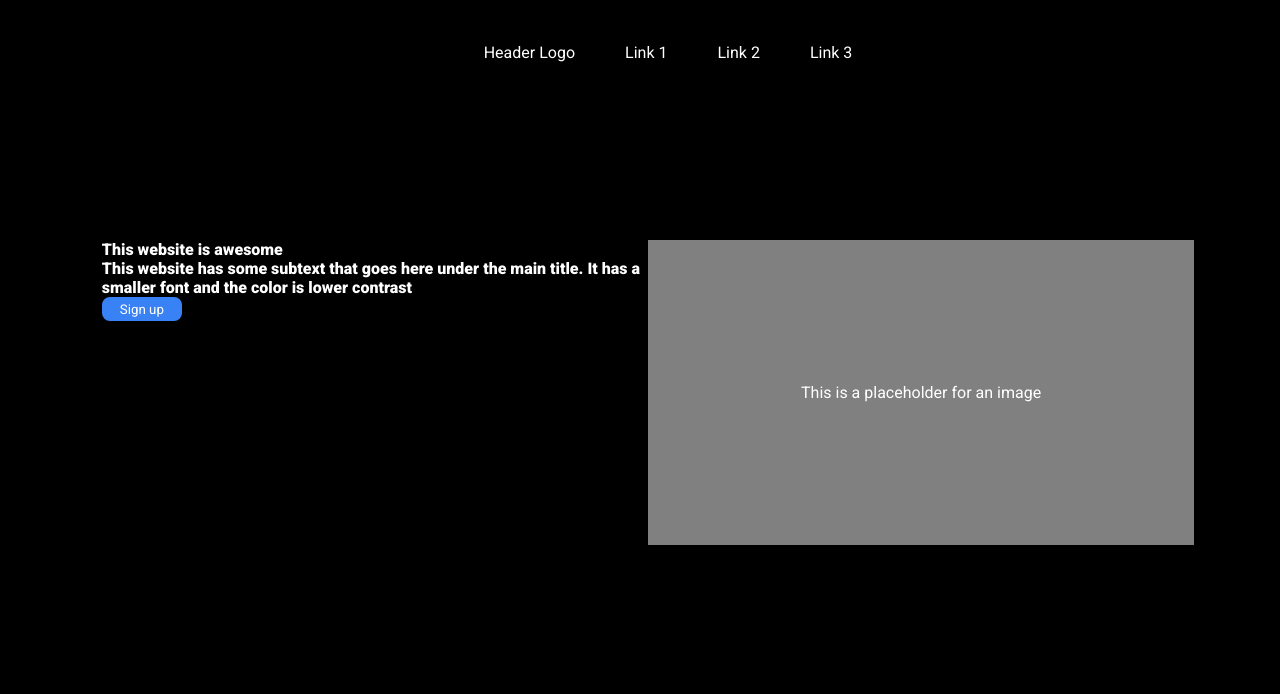
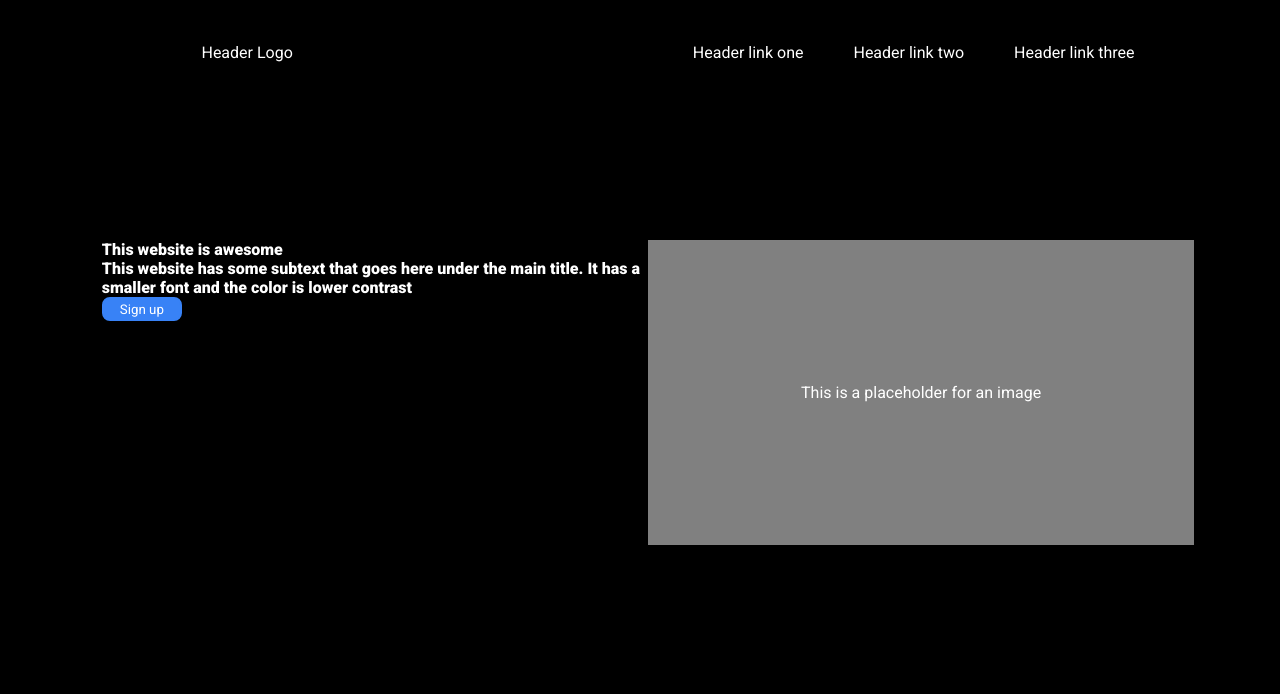
Before and after one commit to theKGS/landing-page, a plain HTML site: page index.html in a window 1280 px wide. Shown: the top 694 px of the page. Drawn offline with Linux system fonts and the light colour scheme.

Commit message:
Fix alignment of quote box

```diff
--- a/index.html
+++ b/index.html
@@ -18,9 +18,9 @@
     <div class="header">
         <ul class="hlist">
             <li>Header Logo</li>
-            <li>Link 1</li>
-            <li>Link 2</li>
-            <li>Link 3</li>
+            <li>Header link one</li>
+            <li>Header link two</li>
+            <li>Header link three</li>
         </ul>
     </div>
 
--- a/style.css
+++ b/style.css
@@ -24,7 +24,9 @@ body {
     color: white;
 }
 
-
+.hlist > li:nth-child(1) {
+    margin-right: 350px;
+}
 
 /* TOPREGION */
 
@@ -138,9 +140,8 @@ body {
 }
 
 .quotebox {
-    width: 800px;
-    height: 100px;
-    flex: none;
+    width: 50%;
+    height: 50%;
     font-weight: lighter;
     font-style: italic;
     font-size: 36px;
```
